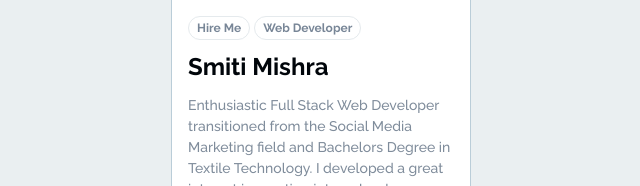
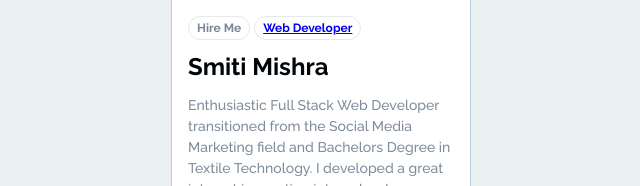
Before and after one commit to SM171906/css-card, a plain HTML site: page index.html in a window 1280 px wide. Shown: the part 410-596 px from the top of the page, 319-959 px from the left. Drawn offline with Linux system fonts and the light colour scheme; a web font is replaced by a local one.

Commit message:
added github profile

```diff
--- a/index.html
+++ b/index.html
@@ -16,7 +16,7 @@
       <img src="images/me.jpeg" alt="It's me">
       <div class="card_details">
         <span class="tag">Hire Me</span>
-        <span class="tag">Web Developer</span>
+        <span class="tag"><a href='https://github.com/SM171906' alt='github'>Web Developer</a></span>
         <div class="name">Smiti Mishra</div>
         <p>Enthusiastic Full Stack Web Developer transitioned from the Social Media Marketing field and Bachelors Degree in Textile Technology. I developed a great interest in creating internal web applications and continued my passion by completing my Full Stack Web Developer Diploma at Lighthouse Labs. I enjoy creating products that are aesthetically beautiful, user-friendly and cater to the customer's unique needs.</p>
         <button><a href='https://resume.creddle.io/embed/221rxxto7kc' alt='Resume'>
```
